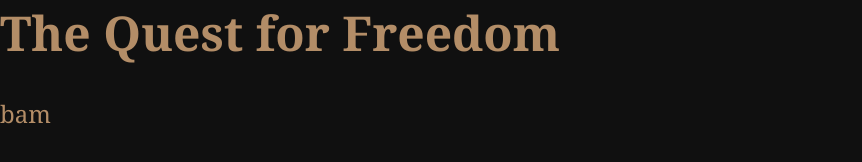
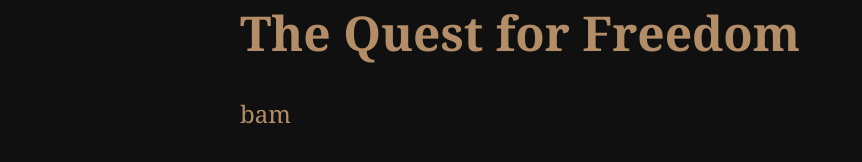
Before and after one commit to GameJockey/gamejockey.github.io, a plain HTML site: page index.html in a window 1280 px wide. Shown: the whole page, without its empty margins (0-862 px from the left). Drawn offline with Linux system fonts and the light colour scheme.

Commit message:
Update style.css

```diff
--- a/style.css
+++ b/style.css
@@ -6,7 +6,6 @@ body {
     background-color: #101010;
     font-family: Georgia, serif;
     font-size: 1.5em;
-    #b38d67
     width: 800px;
     margin: auto;
 }
```
